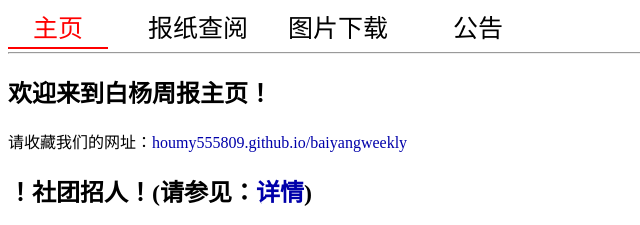
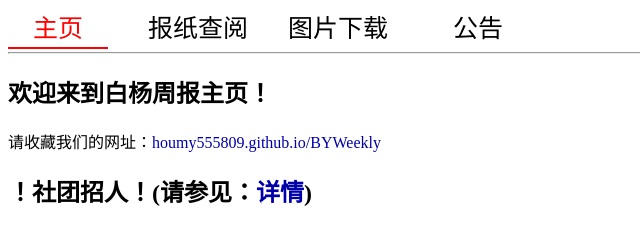
Before and after one commit to houmy555809/BYWeekly, a plain HTML site: page index.html in a window 1280 px wide. Shown: the top 225 px of the page, 0-640 px from the left. Drawn offline with Linux system fonts and the light colour scheme.

Commit message:
Update index.html

```diff
--- a/index.html
+++ b/index.html
@@ -18,7 +18,7 @@
 		</div>
 		<hr>
 		<h2>欢迎来到白杨周报主页！</h2>
-		<p>请收藏我们的网址：<a href="https://www.houmy555809.github.io/baiyangweekly">houmy555809.github.io/baiyangweekly</a></p>
+		<p>请收藏我们的网址：<a href="https://www.houmy555809.github.io/BYWeekly">houmy555809.github.io/BYWeekly</a></p>
 		<h2>！社团招人！(请参见：<a href="announce_detail.html?name=社团招人&text=如题，愿意报名者，可于线下报名或向houmuyang11@126.com发送电子邮件报名。">详情</a>)</h2>
 		<h3>白杨周报是什么?</h3>
 		<p>这是由清华附小五（3）班自发组建的一个报社，每周提供报纸。</p>
```
